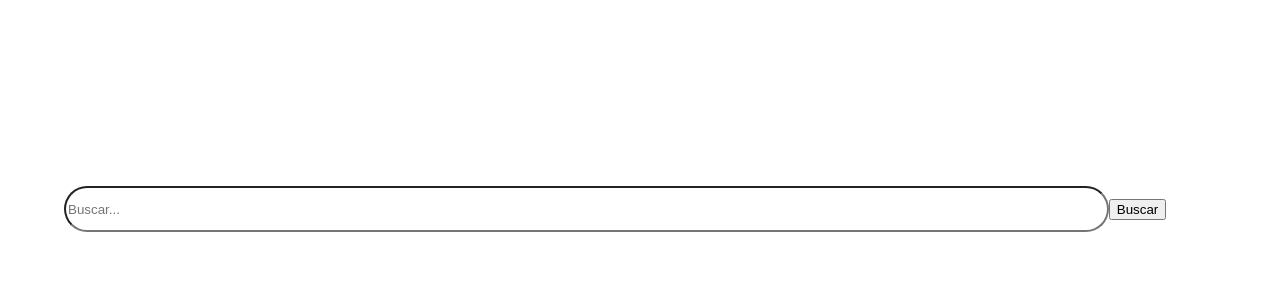
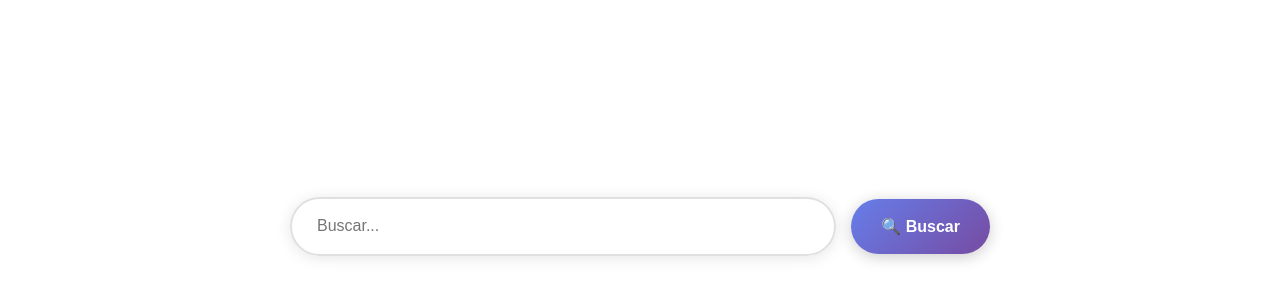
Before and after one commit to StedieRex/proyecto2_peliculas, a React (Create React App) app: page / in a window 1280 px wide. Shown: the part 234-534 px from the top of the page. Built offline with nearby package versions, Linux system fonts and the light colour scheme.

Commit message:
maquillando buscador y arrglando boton de busqueda

```diff
--- a/src/barraBusqueda.jsx
+++ b/src/barraBusqueda.jsx
@@ -12,63 +12,149 @@ export default function SearchBar({ onSearch }) {
     }
   };
 
-  // Estilos para centrar el contenido en la pantalla o fijarlo arriba
-  // Transición suave usando transform y transition
+  const handleKeyDown = (e) => {
+    if (e.key === 'Enter') {
+      handleSearch();
+    }
+  };
+
+  const handleClear = () => {
+    setQuery("");
+    setBusquedaRealizada(false);
+    // Opcional: limpiar resultados de búsqueda si es necesario
+    // if (onSearch) onSearch("");
+  };
+
+  // Estilos mejorados con fondo transparente
   const estilosPadre = {
     width: "100vw",
-    height: "10vh",
+    height: "15vh", // Más altura para mejor espaciado
     display: "flex",
     alignItems: busquedaRealizada ? "flex-start" : "center",
     justifyContent: "center",
-    background: "#fff", // background para ver el espacio utilizado
+    background: "transparent", // Fondo transparente
     transition: "all 0.7s cubic-bezier(0.4,0,0.2,1)",
-    paddingTop: busquedaRealizada ? "40px" : "0",
-    // Solo aplica la transición si hay texto y se presionó buscar
-    transform: busquedaRealizada && query.trim().length > 0 ? "translateY(1vh)" : "translateY(50vh)"
+    paddingTop: busquedaRealizada ? "60px" : "0", // Más padding cuando hay búsqueda
+    transform: busquedaRealizada && query.trim().length > 0 ? "translateY(2vh)" : "translateY(50vh)",
+    marginBottom: "20px"
   };
 
   const contenedorBuscador = {
     width: "90%",
-    height: "40px",
+    maxWidth: "700px", // Un poco más ancho
+    display: "flex",
+    alignItems: "center",
+    gap: "15px",
+    position: "relative"
   };
+
   const estiloBuscador = {
-    width: "90%",
-    height: "40px",
-    borderRadius: "30px"
+    flex: 1,
+    height: "55px", // Un poco más alto
+    borderRadius: "30px",
+    border: "2px solid #e0e0e0",
+    outline: "none",
+    padding: "0 25px", // Más padding interno
+    fontSize: "16px",
+    backgroundColor: "rgba(255, 255, 255, 0.9)",
+    boxShadow: "0 2px 15px rgba(0,0,0,0.1)",
+    transition: "all 0.3s ease",
+    paddingRight: "80px" // Espacio extra a la derecha para el botón de limpiar
+  };
+
+  const botonBusqueda = {
+    height: "55px",
+    padding: "0 30px",
+    borderRadius: "30px",
+    border: "none",
+    background: "linear-gradient(135deg, #667eea 0%, #764ba2 100%)",
+    color: "white",
+    fontSize: "16px",
+    fontWeight: "600",
+    cursor: "pointer",
+    boxShadow: "0 3px 15px rgba(0,0,0,0.2)",
+    transition: "all 0.3s ease",
+    minWidth: "120px"
+  };
+
+  const botonLimpiar = {
+    position: "absolute",
+    right: "169px", // Más espacio desde el botón de búsqueda
+    background: "rgba(0, 0, 0, 0.1)",
+    border: "none",
+    fontSize: "18px",
+    cursor: "pointer",
+    color: "#666",
+    width: "35px", // Más grande
+    height: "35px",
+    borderRadius: "50%",
+    display: "flex",
+    alignItems: "center",
+    justifyContent: "center",
+    transition: "all 0.3s ease",
+    zIndex: 10 // Para asegurar que esté por encima
   };
 
   return (
     <div style={estilosPadre}>
-      <div className="hijo" style={contenedorBuscador}>
+      <div style={contenedorBuscador}>
         <input
           type="text"
           placeholder="Buscar..."
-          className="flex-1 outline-none bg-transparent text-lg px-2"
           value={query}
           onChange={(e) => setQuery(e.target.value)}
+          onKeyDown={handleKeyDown}
           style={estiloBuscador}
+          onFocus={(e) => {
+            e.target.style.boxShadow = "0 4px 20px rgba(0,0,0,0.15)";
+            e.target.style.borderColor = "#667eea";
+            e.target.style.transform = "scale(1.02)";
+            e.target.style.backgroundColor = "rgba(255, 255, 255, 1)";
+          }}
+          onBlur={(e) => {
+            e.target.style.boxShadow = "0 2px 15px rgba(0,0,0,0.1)";
+            e.target.style.borderColor = "#e0e0e0";
+            e.target.style.transform = "scale(1)";
+            e.target.style.backgroundColor = "rgba(255, 255, 255, 0.9)";
+          }}
         />
 
-        {/* Clear button */}
         {query && (
           <button
             aria-label="Limpiar búsqueda"
-            className="ml-2"
-            onClick={() => setQuery("")}
+            onClick={handleClear}
+            style={botonLimpiar}
             type="button"
+            onMouseEnter={(e) => {
+              e.target.style.background = "rgba(0, 0, 0, 0.2)";
+              e.target.style.color = "#333";
+              e.target.style.transform = "scale(1.1)";
+            }}
+            onMouseLeave={(e) => {
+              e.target.style.background = "rgba(0, 0, 0, 0.1)";
+              e.target.style.color = "#666";
+              e.target.style.transform = "scale(1)";
+            }}
           >
             ✕
           </button>
         )}
 
-        {/* Search confirm button */}
         <button
           aria-label="Buscar"
-          className="ml-2 px-4 py-2 rounded-full bg-blue-500 text-white text-base font-medium hover:bg-blue-600 transition-colors"
           onClick={handleSearch}
+          style={botonBusqueda}
           type="button"
+          onMouseEnter={(e) => {
+            e.target.style.transform = "scale(1.05)";
+            e.target.style.boxShadow = "0 5px 20px rgba(0,0,0,0.3)";
+          }}
+          onMouseLeave={(e) => {
+            e.target.style.transform = "scale(1)";
+            e.target.style.boxShadow = "0 3px 15px rgba(0,0,0,0.2)";
+          }}
         >
-          Buscar
+          🔍 Buscar
         </button>
       </div>
     </div>
```
